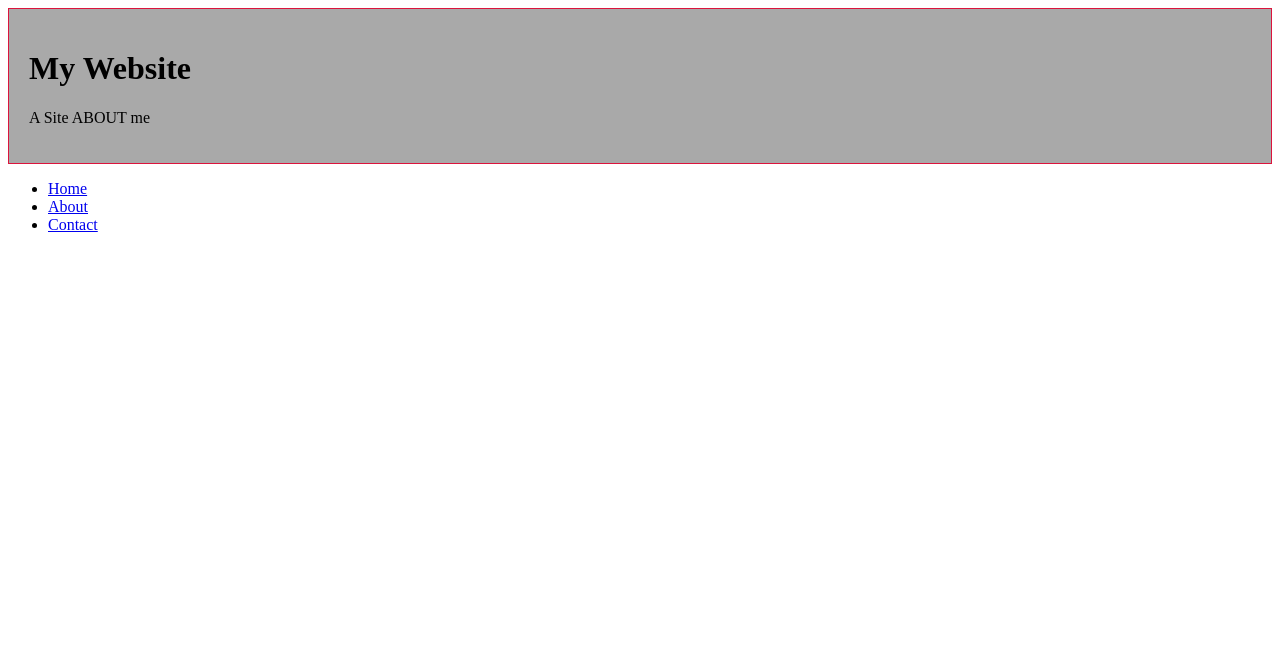
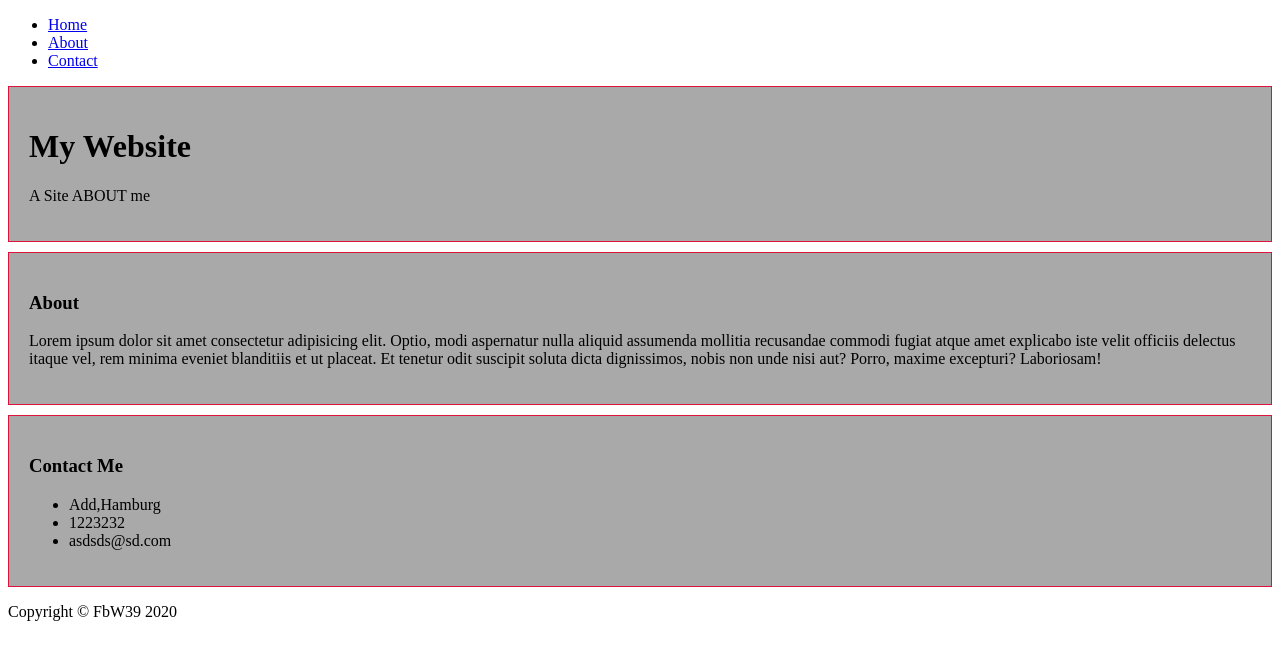
Before and after one commit to Manonmani-s/Homework, a website: page 01-HTML/01-BASICS/cssidsand classes.html in a window 1280 px wide. Drawn offline with Linux system fonts and the light colour scheme.

Commit message:
updated 29.7.20 13:22

```diff
--- a/01-HTML/01-BASICS/cssidsand classes.html
+++ b/01-HTML/01-BASICS/cssidsand classes.html
@@ -7,36 +7,65 @@
     <title>Div,Span, Id and class</title>
     <style>
         .card {
+            /* height: 700; */
             border: 1px solid crimson;
             background: darkgray;
             padding: 20px;
             margin-bottom: 10px;
+
         }
 
         .enhance {
             color: darkolivegreen;
             background-color: darkseagreen;
         }
+
     </style>
 </head>
 
 <body>
 
+     <ul id="main-nav">
+        <li><a href="#main-header">Home</a></li>
+        <li><a href="#about">About</a></li>
+        <li><a href="#content">Contact</a></li>
+    </ul>
+
+    <!-- ul#main-nav>(li+a)*3  cool shortcut -->
+    <!-- ul#main-nav>(li>a)*3 -->
+    <!-- ul#main-nav>li*3>a{hello} -->
+
     <div id="main-header" class="card">
         <h1>My Website</h1>
         <p>A Site ABOUT me</p>
     </div>
-    <!-- ul#main-nav>(li+a)*3  cool shortcut -->
-    <!-- ul#main-nav>(li>a)*3 -->
-    <!-- ul#main-nav>li*3>a{hello} -->
-
-    <ul id="main-nav">
-        <li><a href="#">Home</a></li>
-        <li><a href="#">About</a></li>
-        <li><a href="#">Contact</a></li>
-    </ul>
 
 
+
+    <!-- #about.card>h3{About}+p>lorem20 -->
+    <div id="about" class="card">
+        <h3>About</h3>
+        <p>Lorem ipsum dolor sit amet consectetur adipisicing elit. Optio, modi aspernatur nulla aliquid assumenda mollitia recusandae commodi fugiat atque amet explicabo iste velit officiis delectus itaque vel, rem minima eveniet blanditiis et ut placeat. Et tenetur odit suscipit soluta dicta dignissimos, nobis non unde nisi aut? Porro, maxime excepturi? Laboriosam!</p>
+    </div>
+
+    <!-- #footer>p{copyright &copy; 2020} -->
+
+    <!-- #content.card>h3{Contact Me}+ul>li{Add,Hamburg}+li{1223232}+li{asdsds@sd.com} -->
+
+    <div id="content" class="card">
+        <h3>Contact Me</h3>
+        <ul>
+            <li>Add,Hamburg</li>
+            <li>1223232</li>
+            <li>asdsds@sd.com</li>
+        </ul>
+    </div>
+
+
+
+    <div id="footer">
+        <p>Copyright &copy; FbW39 2020</p>
+    </div>
 </body>
 
 </html>
```
